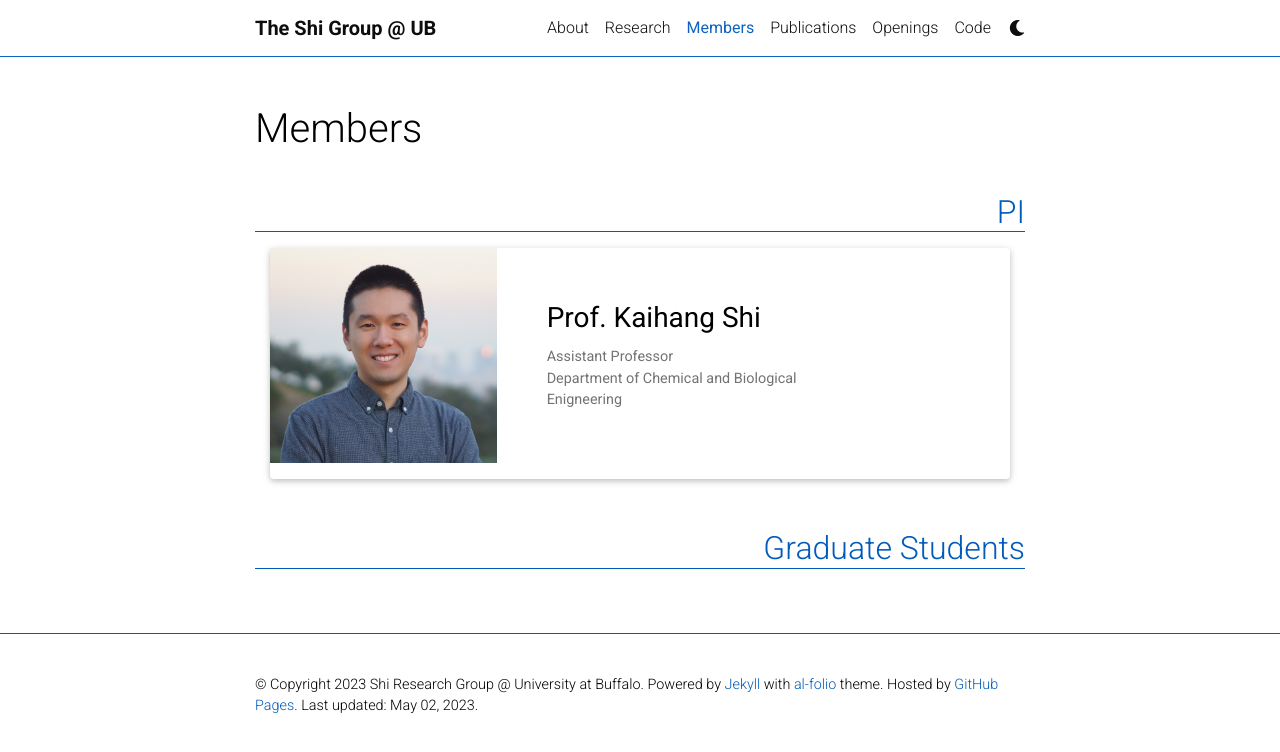
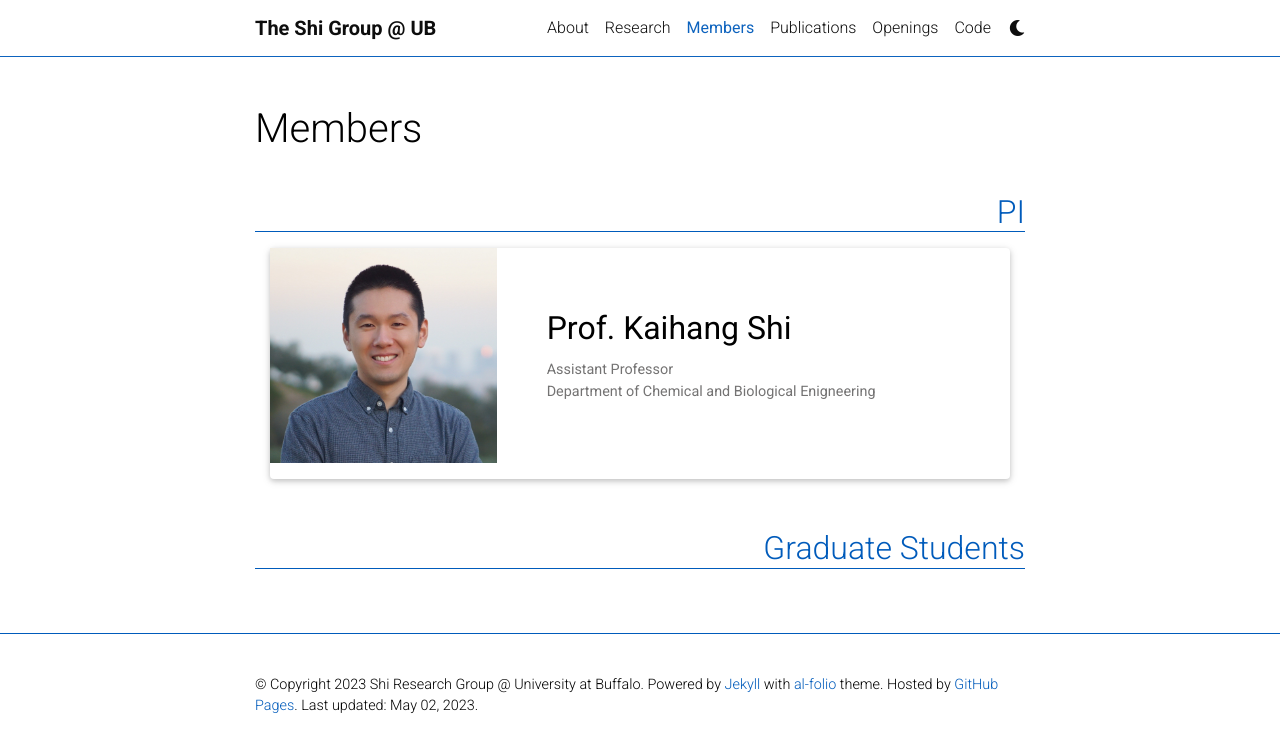
Before and after one commit to ShiResearchGroup/shiresearchgroup.github.io, a Jekyll site: the page built from _pages/members.md, in a window 1280 px wide. Shown: the top 752 px of the page. Built offline with Jekyll 4.4.1, drawn with Linux system fonts in a browser that asks for light colours; full-size pictures stand in for the smaller copies a plugin makes; comment, search, counter and statistics services are not loaded; a style sheet for code colours, icons or effects is not loaded.

Commit message:
adjust title font size and colume size

```diff
--- a/_includes/projects_horizontal.html
+++ b/_includes/projects_horizontal.html
@@ -10,12 +10,12 @@
         <div class="card-img col-md-4">
           {% include figure.html path=project.img alt="project thumbnail" %}
         </div>
-        <div class="col-md-6">
+        <div class="col-md-8">
         {%- else -%}
         <div class="col-md-12">
         {%- endif -%}
           <div class="card-body">
-            <h3 class="card-title">{{ project.title }}</h3>
+            <h2 class="card-title">{{ project.title }}</h2>
             <p class="card-text">{{ project.description }}</p>
             <div class="row ml-1 mr-1 p-0">
               {%- if project.github -%}
```
